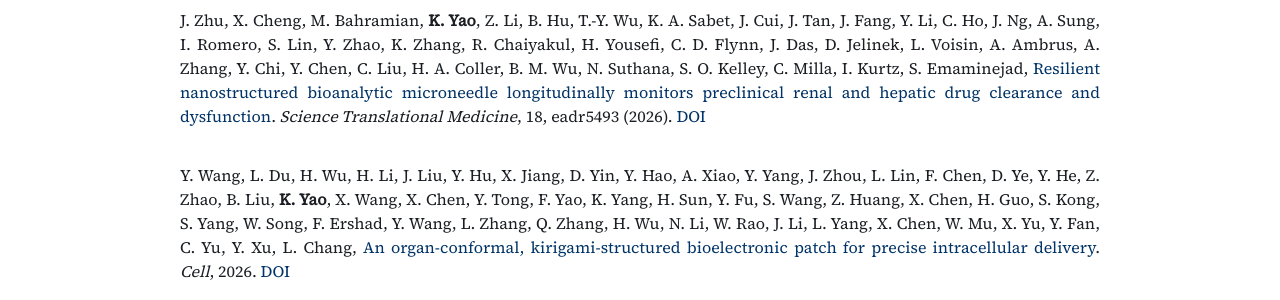
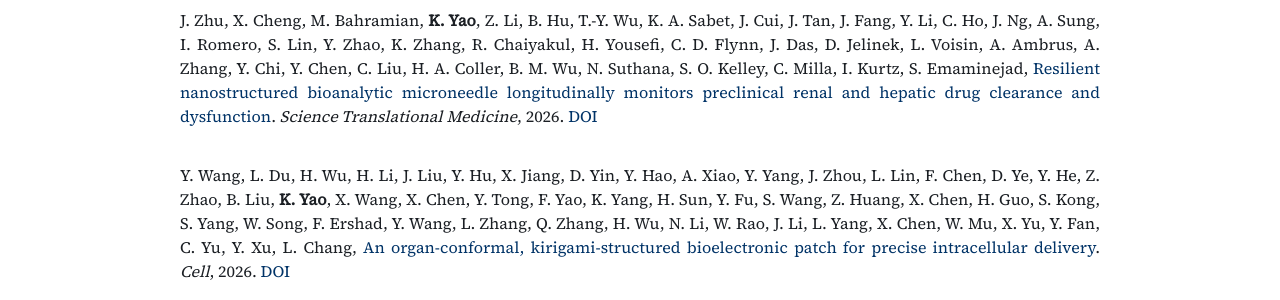
Before and after one commit to YaoKGroup/YaoKGroup.github.io, a Jekyll site: the page built from publications.md, in a window 1280 px wide and 900 px high. Shown: the part 264-564 px from the top of the window. Built offline with Jekyll 4.4.1, drawn with Linux system fonts in a browser that asks for light colours; nearby versions of some CDN libraries; a style sheet for code colours, icons or effects is not loaded.

Commit message:
Update publications.md

```diff
--- a/publications.md
+++ b/publications.md
@@ -9,7 +9,7 @@
   <summary>2026 <span class="pub-count">2</span></summary>
   <div class="pub-list">
     <ul>
-      <li>J. Zhu, X. Cheng, M. Bahramian, <strong>K. Yao</strong>, Z. Li, B. Hu, T.-Y. Wu, K. A. Sabet, J. Cui, J. Tan, J. Fang, Y. Li, C. Ho, J. Ng, A. Sung, I. Romero, S. Lin, Y. Zhao, K. Zhang, R. Chaiyakul, H. Yousefi, C. D. Flynn, J. Das, D. Jelinek, L. Voisin, A. Ambrus, A. Zhang, Y. Chi, Y. Chen, C. Liu, H. A. Coller, B. M. Wu, N. Suthana, S. O. Kelley, C. Milla, I. Kurtz, S. Emaminejad, <span class="pub-title">Resilient nanostructured bioanalytic microneedle longitudinally monitors preclinical renal and hepatic drug clearance and dysfunction</span>. <em>Science Translational Medicine</em>, 18, eadr5493 (2026). <a href="https://doi.org/10.1126/scitranslmed.adr5493" target="_blank">DOI</a></li>
+      <li>J. Zhu, X. Cheng, M. Bahramian, <strong>K. Yao</strong>, Z. Li, B. Hu, T.-Y. Wu, K. A. Sabet, J. Cui, J. Tan, J. Fang, Y. Li, C. Ho, J. Ng, A. Sung, I. Romero, S. Lin, Y. Zhao, K. Zhang, R. Chaiyakul, H. Yousefi, C. D. Flynn, J. Das, D. Jelinek, L. Voisin, A. Ambrus, A. Zhang, Y. Chi, Y. Chen, C. Liu, H. A. Coller, B. M. Wu, N. Suthana, S. O. Kelley, C. Milla, I. Kurtz, S. Emaminejad, <span class="pub-title">Resilient nanostructured bioanalytic microneedle longitudinally monitors preclinical renal and hepatic drug clearance and dysfunction</span>. <em>Science Translational Medicine</em>, 2026. <a href="https://doi.org/10.1126/scitranslmed.adr5493" target="_blank">DOI</a></li>
       <li>Y. Wang, L. Du, H. Wu, H. Li, J. Liu, Y. Hu, X. Jiang, D. Yin, Y. Hao, A. Xiao, Y. Yang, J. Zhou, L. Lin, F. Chen, D. Ye, Y. He, Z. Zhao, B. Liu, <strong>K. Yao</strong>, X. Wang, X. Chen, Y. Tong, F. Yao, K. Yang, H. Sun, Y. Fu, S. Wang, Z. Huang, X. Chen, H. Guo, S. Kong, S. Yang, W. Song, F. Ershad, Y. Wang, L. Zhang, Q. Zhang, H. Wu, N. Li, W. Rao, J. Li, L. Yang, X. Chen, W. Mu, X. Yu, Y. Fan, C. Yu, Y. Xu, L. Chang, <span class="pub-title">An organ-conformal, kirigami-structured bioelectronic patch for precise intracellular delivery</span>. <em>Cell</em>, 2026. <a href="https://www.cell.com/cell/abstract/S0092-8674(25)01434-5" target="_blank">DOI</a></li>
     </ul>
   </div>
```
